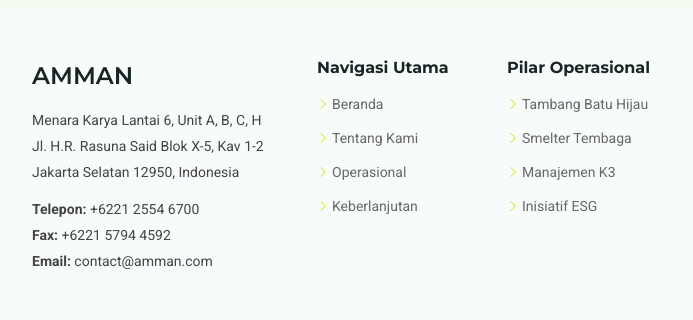
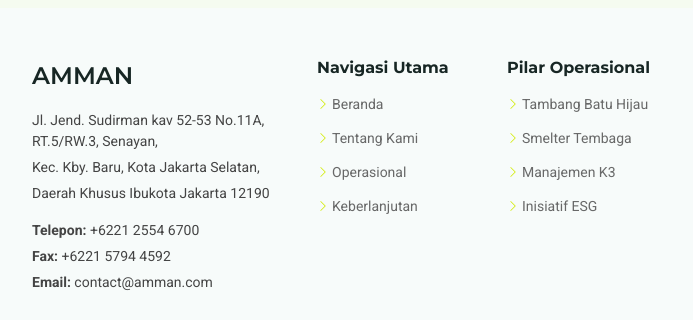
Before and after one commit to 122240171/Lab_APSI, a plain HTML site: page index.html in a window 1280 px wide. Shown: the part 8989-9309 px from the top of the page, 50-743 px from the left. Drawn offline with nearby package versions, Linux system fonts and the light colour scheme.

Commit message:
update alamat amman mineral

```diff
--- a/index.html
+++ b/index.html
@@ -806,9 +806,9 @@
           <span class="sitename">AMMAN</span>
         </a>
         <div class="footer-contact pt-3">
-            <p>Menara Karya Lantai 6, Unit A, B, C, H</p>
-            <p>Jl. H.R. Rasuna Said Blok X-5, Kav 1-2</p>
-            <p>Jakarta Selatan 12950, Indonesia</p>
+          <p>Jl. Jend. Sudirman kav 52-53 No.11A, RT.5/RW.3, Senayan,</p>
+          <p>Kec. Kby. Baru, Kota Jakarta Selatan,</p>
+          <p>Daerah Khusus Ibukota Jakarta 12190</p>
           <p class="mt-3"><strong>Telepon:</strong> <span>+6221 2554 6700</span></p>
           <p><strong>Fax:</strong> <span>+6221 5794 4592</span></p>
           <p><strong>Email:</strong> <span>contact@amman.com</span></p>
```
Lines whose indentation alone changed are shown as unchanged.
